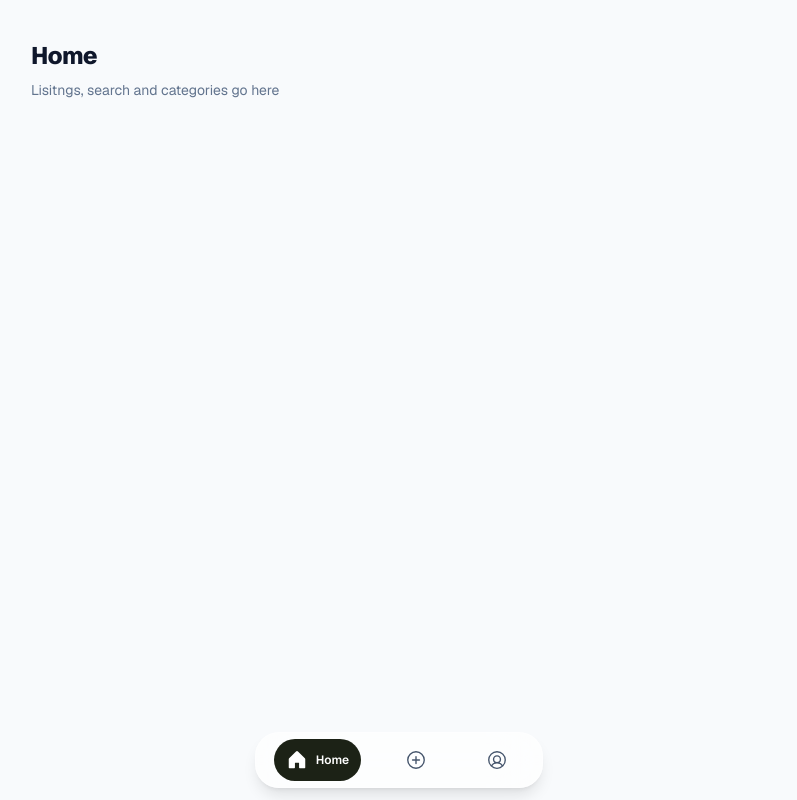
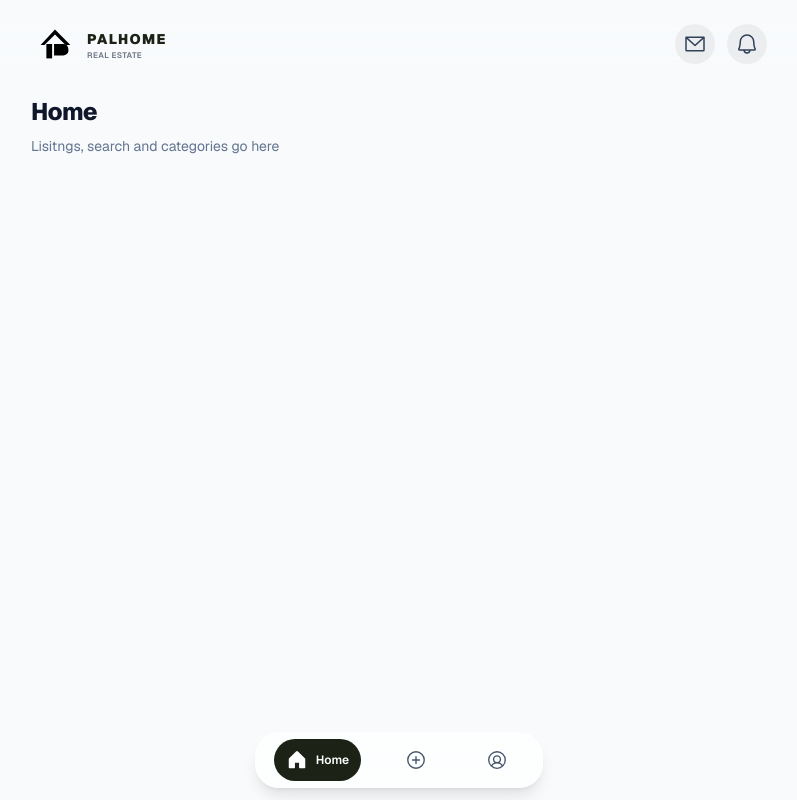
Before and after one commit to zanzers/palawan_Invest, a Next.js app: page /dashboard in a window 1280 px wide. Shown: the whole page, without its empty margins (241-1038 px from the left). Built offline with nearby package versions, Linux system fonts and the light colour scheme.

Commit message:
feat: add dashboard header logo, inbox, & notif

```diff
--- /dev/null
+++ b/src/app/(agent)/dashboard/DashboardHeader.tsx
@@ -0,0 +1,44 @@
+"use client";
+
+import Link from "next/link";
+import { Props } from "@/type/DashboardType";
+import { BellIcon, EnvelopeSimpleIcon } from "@phosphor-icons/react";
+import PalInvestIcons from "../../../../public/icons/PalInvestIcons";
+import { IconLink } from "@/components/dashboard/DashboardFunctions";
+
+
+export default function DashboardHeader({ unreadMessages = 0, unreadNotifications = 0 }: Props) {
+  return (
+    <header className="sticky top-4 z-40  backdrop-blur-xl" style={{ paddingTop: "env(safe-area-inset-top)" }}>
+      <div className="mx-auto flex h-14 max-w-3xl items-center justify-between px-4">
+
+
+        <Link href="/dashboard" aria-label="Palawan Home, dashboard" className="flex items-center gap-2">
+          <span className="flex h-12 w-12 items-center justify-center rounded-full ">
+            <PalInvestIcons />
+          </span>
+
+          <div className="flex flex-col justify-center leading-none">
+            <span className="text-sm font-black uppercase tracking-widest text-[#1C2216]">
+                PalHome
+            </span>
+            <span className="text-[8px] font-semibold uppercase tracking-wider text-gray-500 mt-0.5">
+                Real Estate
+            </span>
+          </div>
+
+        </Link>
+
+
+        <nav aria-label="Quick actions" className="flex items-center gap-3">
+          <IconLink href="/dashboard/inbox" label="Messages" count={unreadMessages}>
+            <EnvelopeSimpleIcon size={24} />
+          </IconLink>
+          <IconLink href="/dashboard/notifications" label="Notifications" count={unreadNotifications}>
+            <BellIcon size={24} />
+          </IconLink>
+        </nav>
+      </div>
+    </header>
+  );
+}
--- /dev/null
+++ b/src/app/(agent)/dashboard/inbox/page.tsx
@@ -0,0 +1,7 @@
+import PagePlaceholder from "@/components/dashboard/PagePlaceholder";
+
+
+
+export default function page() {
+  return <PagePlaceholder title="Inbox" note="Viewing requests and emails go here" />;
+}
--- /dev/null
+++ b/src/app/(agent)/dashboard/notifications/page.tsx
@@ -0,0 +1,7 @@
+import PagePlaceholder from "@/components/dashboard/PagePlaceholder";
+
+
+
+export default function page() {
+  return <PagePlaceholder title="Inbox" note="Alerts goes here" />;
+}
--- a/src/app/(agent)/dashboard/page.tsx
+++ b/src/app/(agent)/dashboard/page.tsx
@@ -1,8 +1,14 @@
 import PagePlaceholder from "@/components/dashboard/PagePlaceholder";
+import DashboardHeader from "./DashboardHeader";
 
 export default function DashboardHome() {
   return (
+    <>
+       <DashboardHeader  unreadMessages={0} unreadNotifications={0}/>
+      <PagePlaceholder title="Home" note="Lisitngs, search and categories go here" />
 
-    <PagePlaceholder title="Home" note="Lisitngs, search and categories go here" />
+    </>
+
+
   );
 }
--- /dev/null
+++ b/src/components/dashboard/DashboardFunctions.tsx
@@ -0,0 +1,16 @@
+import Link from "next/link";
+
+export function IconLink({ href, label, count, children,}: { href: string; label: string; count: number; children: React.ReactNode;}) {
+  return (
+    <Link href={href} aria-label={count > 0 ? `${label}, ${count} unread` : label}
+      className="relative flex h-10 w-10 items-center justify-center bg-black/5 rounded-full text-slate-700 transition hover:bg-black/5 active:scale-95"
+    >
+      {children}
+      {count > 0 && (
+        <span className="absolute right-0.5 top-0.5 flex h-4 min-w-4 items-center justify-center rounded-full bg-red-500 px-1 text-[10px] font-bold leading-none text-white ring-2 ring-white">
+          {count > 9 ? "9+" : count}
+        </span>
+      )}
+    </Link>
+  );
+}
--- /dev/null
+++ b/src/type/DashboardType.ts
@@ -0,0 +1,6 @@
+
+
+export type Props = {
+    unreadMessages?: number;
+    unreadNotifications?: number;
+};
```
